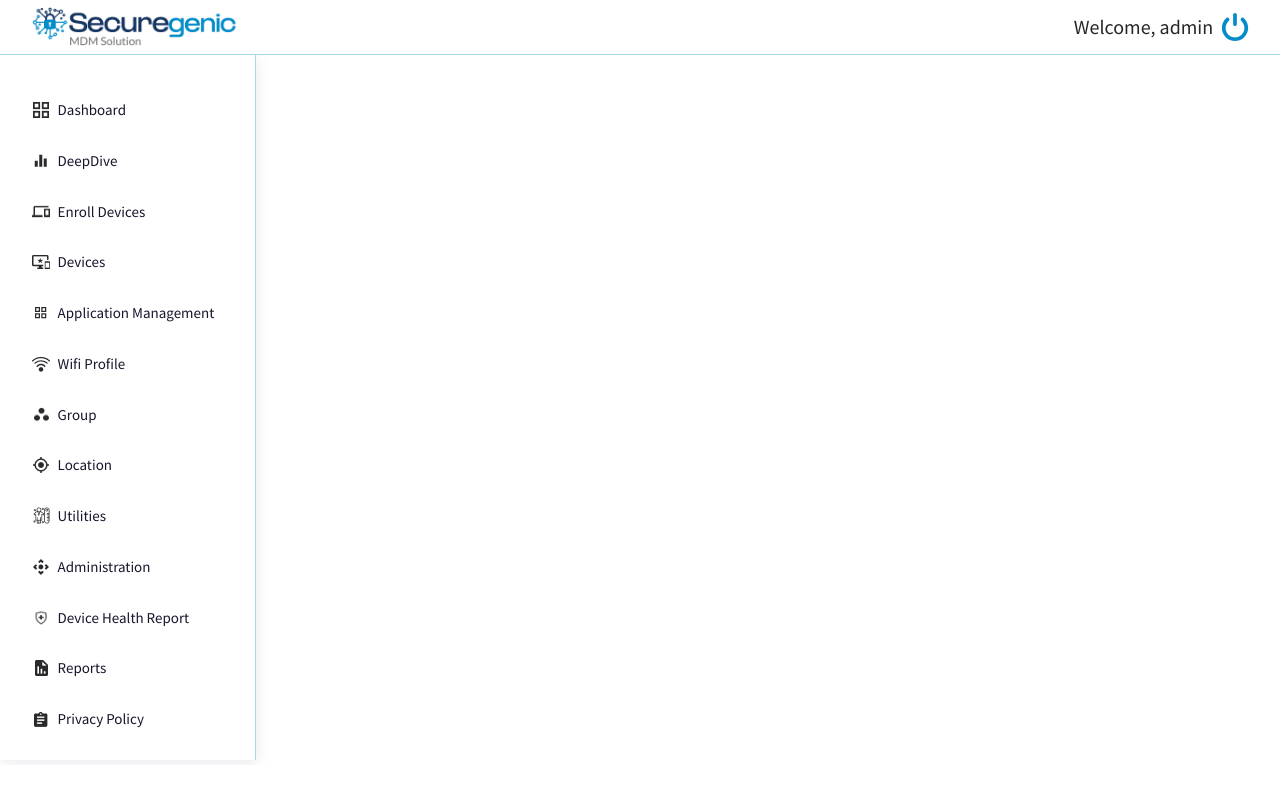
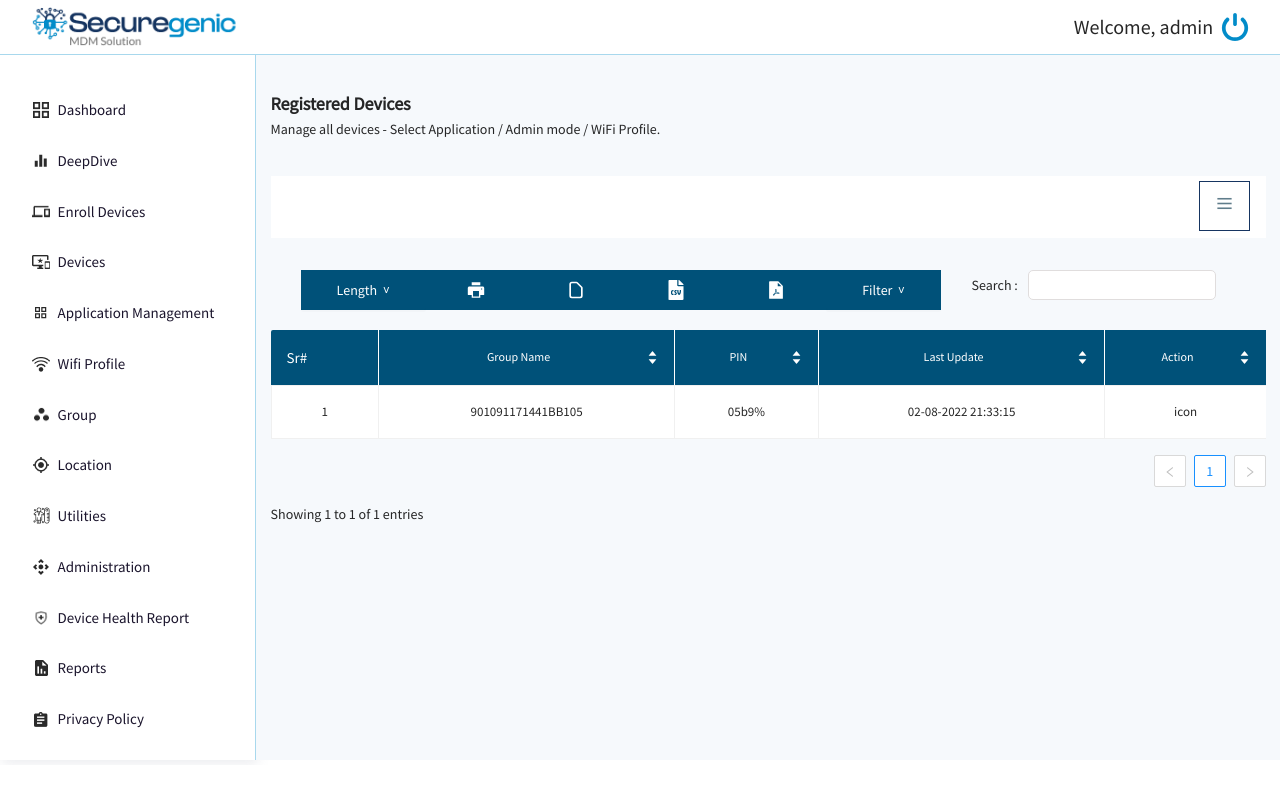
Before and after one commit to OsamaAslam29/SecureGenic-DeviceManagement, a React (Create React App) app in the folder securegenic/: page /Filter in a window 1280 px wide. Built offline with nearby package versions, Linux system fonts and the light colour scheme.

Commit message:
push page

```diff
--- a/securegenic/src/Pages/DeviceHealthReport/DeviceHealth.scss
+++ b/securegenic/src/Pages/DeviceHealthReport/DeviceHealth.scss
@@ -60,6 +60,7 @@
       display: flex;
       justify-content: space-between;
       width: 95%;
+      margin-top: 2rem;
       @media (max-width: 610px) {
         width: 100%;
         flex-direction: column;
--- a/securegenic/src/Pages/Devices/Device.jsx
+++ b/securegenic/src/Pages/Devices/Device.jsx
@@ -1,5 +1,6 @@
 import React from 'react'
 import './Device.scss'
+import { Link } from 'react-router-dom';
 import { FaSearch } from 'react-icons/fa';
 import { FcMenu } from 'react-icons/fc';
 import Heading from '../../Components/0-Atoms/Heading/Heading'
@@ -23,7 +24,11 @@ const Device = () => {
         <div className="search">
           <input type="text" placeholder='Search..' />
           <button className="submit"><FaSearch /></button>
-          <span className="menus"><FcMenu /></span>
+
+          <Link to="/Filter" style={{ textDecoration: "none" }}>
+            <span className="menus"><FcMenu /></span>
+          </Link>
+
         </div>
       </div>
 
--- /dev/null
+++ b/securegenic/src/Pages/Devices/Filter.jsx
@@ -0,0 +1,210 @@
+import React from "react";
+import "antd/dist/antd.css";
+import { Button, Dropdown, Menu } from "antd";
+// import { AiFillDelete } from "react-icons/ai";
+import { AiFillFilePdf } from "react-icons/ai";
+import { FaFileCsv } from "react-icons/fa";
+import { HiOutlineDocument } from "react-icons/hi";
+import { AiFillPrinter } from "react-icons/ai";
+import { Table } from "antd";
+import { Link } from 'react-router-dom';
+import { FaSearch } from 'react-icons/fa';
+import { FcMenu } from 'react-icons/fc';
+import Heading from "../../Components/0-Atoms/Heading/Heading";
+
+const menu = (
+  <Menu
+    items={[
+      {
+        key: "1",
+        label: (
+          <a
+            target="_blank"
+            rel="noopener noreferrer"
+            href="https://www.antgroup.com"
+          >
+            1st menu item
+          </a>
+        ),
+      },
+      {
+        key: "2",
+        label: (
+          <a
+            target="_blank"
+            rel="noopener noreferrer"
+            href="https://www.aliyun.com"
+          >
+            2nd menu item
+          </a>
+        ),
+      },
+      {
+        key: "3",
+        label: (
+          <a
+            target="_blank"
+            rel="noopener noreferrer"
+            href="https://www.luohanacademy.com"
+          >
+            3rd menu item
+          </a>
+        ),
+      },
+    ]}
+  />
+);
+
+const lenght = (
+  <Menu
+    items={[
+      {
+        key: "1",
+        label: (
+          <a
+            target="_blank"
+            rel="noopener noreferrer"
+            href="https://www.antgroup.com"
+          >
+            10
+          </a>
+        ),
+      },
+      {
+        key: "2",
+        label: (
+          <a
+            target="_blank"
+            rel="noopener noreferrer"
+            href="https://www.aliyun.com"
+          >
+            50
+          </a>
+        ),
+      },
+      {
+        key: "3",
+        label: (
+          <a
+            target="_blank"
+            rel="noopener noreferrer"
+            href="https://www.luohanacademy.com"
+          >
+            60
+          </a>
+        ),
+      },
+    ]}
+  />
+);
+
+const Filter = () => {
+  const columns = [
+    {
+      title: "Sr#",
+      dataIndex: "key",
+    },
+    {
+      title: "Group Name",
+      dataIndex: "group",
+      sorter: {
+        compare: (a, b) => a.groupname - b.groupname,
+        multiple: 3,
+      },
+    },
+    {
+      title: "PIN",
+      dataIndex: "pin",
+      sorter: {
+        compare: (a, b) => a.application - b.application,
+        multiple: 2,
+      },
+    },
+    {
+      title: "Last Update",
+      dataIndex: "last",
+      sorter: {
+        compare: (a, b) => a.version - b.version,
+        multiple: 1,
+      },
+    },
+    {
+      title: "Action",
+      dataIndex: "action",
+      sorter: {
+        compare: (a, b) => a.date - b.date,
+        multiple: 1,
+      },
+    },
+
+  ];
+  const data = [
+    {
+      key: "1",
+      group: "901091171441BB105",
+      pin: "05b9%",
+      last: "02-08-2022 21:33:15",
+      action: "icon",
+    },
+  ];
+
+  const onChange = (pagination, filters, sorter, extra) => {
+    console.log("params", pagination, filters, sorter, extra);
+  };
+  return (
+    <div className="main_table">
+      <Heading heading="Registered Devices" para="Manage all devices - Select Application / Admin mode / WiFi Profile."/>
+      <div className="device_search">
+        <div className="label">
+
+        </div>
+        <div className="search">
+          <Link to="/Filter" style={{ textDecoration: "none" }}>
+            <span className="menus"><FcMenu /></span>
+          </Link>
+
+        </div>
+      </div>
+
+      <div className="icon_content">
+        <div className="icons_main">
+        <div className="btn">
+            <Dropdown overlay={lenght} placement="bottom" arrow>
+              <Button>Length</Button>
+            </Dropdown>
+          </div>
+          <div className="icon">
+            <AiFillPrinter />
+          </div>
+          <div className="icon">
+            <HiOutlineDocument />
+          </div>
+          <div className="icon">
+            <FaFileCsv />
+          </div>
+          <div className="icon">
+            <AiFillFilePdf />
+          </div>
+
+          <div className="btn">
+            <Dropdown overlay={menu} placement="bottom" arrow>
+              <Button>Filter</Button>
+            </Dropdown>
+          </div>
+        </div>
+
+        <div className="group">
+          <label>Search :</label>
+          <input type="text" />
+        </div>
+      </div>
+
+      <div className="table_content">
+        <Table columns={columns} dataSource={data} onChange={onChange} />
+      </div>
+      Showing 1 to 1 of 1 entries
+    </div>
+  );
+};
+
+export default Filter
--- a/securegenic/src/Pages/Group/Pushgroup.scss
+++ b/securegenic/src/Pages/Group/Pushgroup.scss
@@ -1,10 +1,11 @@
 .main_push {
     width: 100%;
-    padding-bottom: 30px;
+    padding: 0 .9rem;
+    // padding-bottom: 30px;
 
     .bold {
-        padding-left: 30px;
-        padding-top: 30px;
+        // padding-left: 30px;
+        // padding-top: 30px;
         font-weight: 700;
     }
 
@@ -15,7 +16,6 @@
         font-size: 14px;
         margin-top: 0;
         margin-bottom: 1rem;
-        font-family: "SourceSansVariable-Roman";
         padding-top: 10px;
     }
 
@@ -46,7 +46,6 @@
                 width: 100%;
                 font-weight: 400;
                 font-size: 14px;
-                font-family: "SourceSansVariable-Roman";
             }
 
             .select_group {
@@ -74,7 +73,6 @@
                 width: 100%;
                 font-weight: 400;
                 font-size: 14px;
-                font-family: "SourceSansVariable-Roman";
             }
 
             .group {
@@ -116,7 +114,6 @@
                 label {
                     font-weight: 400;
                     font-size: 14px;
-                    font-family: "SourceSansVariable-Roman";
                 }
 
                 .select_group {
@@ -138,7 +135,6 @@
             button {
               font-weight: 400;
               font-size: 14px;
-              font-family: "SourceSansVariable-Roman";
               padding-left: 15px;
               padding-right: 15px;
               padding-top: 10px;
--- a/securegenic/src/Pages/Group/Tablegroup.scss
+++ b/securegenic/src/Pages/Group/Tablegroup.scss
@@ -5,7 +5,6 @@
     font-weight: 600;
     font-size: 18px;
     line-height: 11px;
-    font-family: "SourceSansVariable-Roman";
     padding-top: 50px;
     padding-left: 30px;
     @media (max-width: 600px) {
@@ -20,7 +19,6 @@
     font-size: 14px;
     margin-top: 0;
     margin-bottom: 1rem;
-    font-family: "SourceSansVariable-Roman";
     padding-top: 20px;
     @media (max-width: 600px) {
       text-align: center;
--- a/securegenic/src/Pages/Home/Home.jsx
+++ b/securegenic/src/Pages/Home/Home.jsx
@@ -9,6 +9,7 @@ import Reports from '../Reports/Reports'
 import DeepDive from '../DeepDive/DeepDive'
 import EnrollDevices from '../EnrollDevices/EnrollDevices'
 import Device from '../Devices/Device'
+import Filter from '../Devices/Filter'
 import Application from '../ApplicationManagement/Application'
 import Add from "../ApplicationManagement/Application/Add/Add"
 import Wifi from '../WifiProfile/Wifi'
@@ -33,6 +34,7 @@ const Home = () => {
           <Route path="/DeepDive" component={DeepDive} />
           <Route path="/EnrollDevices" component={EnrollDevices} />
           <Route path="/Device" component={Device} />
+          <Route path="/Filter" component={Filter} />
           <Route path="/Application" component={Application} />
           <Route path="/Add" component={Add} />
           <Route path="/Wifi" component={Wifi} />
```
Also changed, not shown: securegenic/src/Pages/Devices/Filter.css (added).
